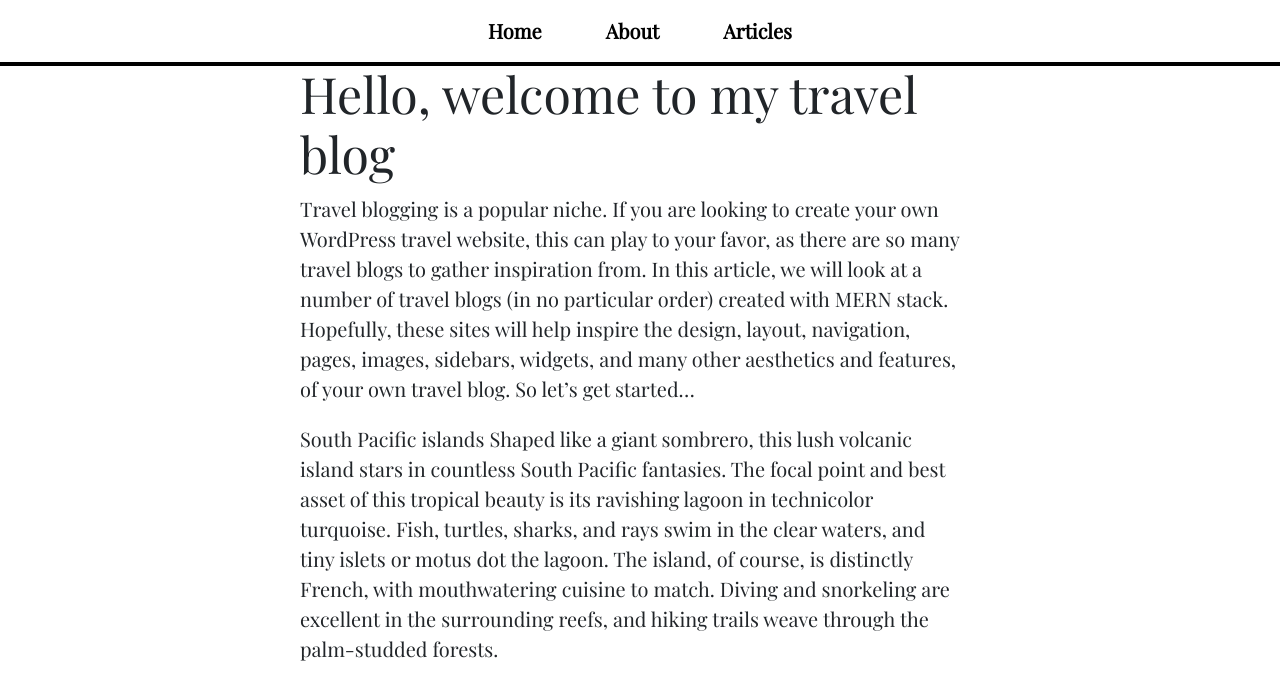
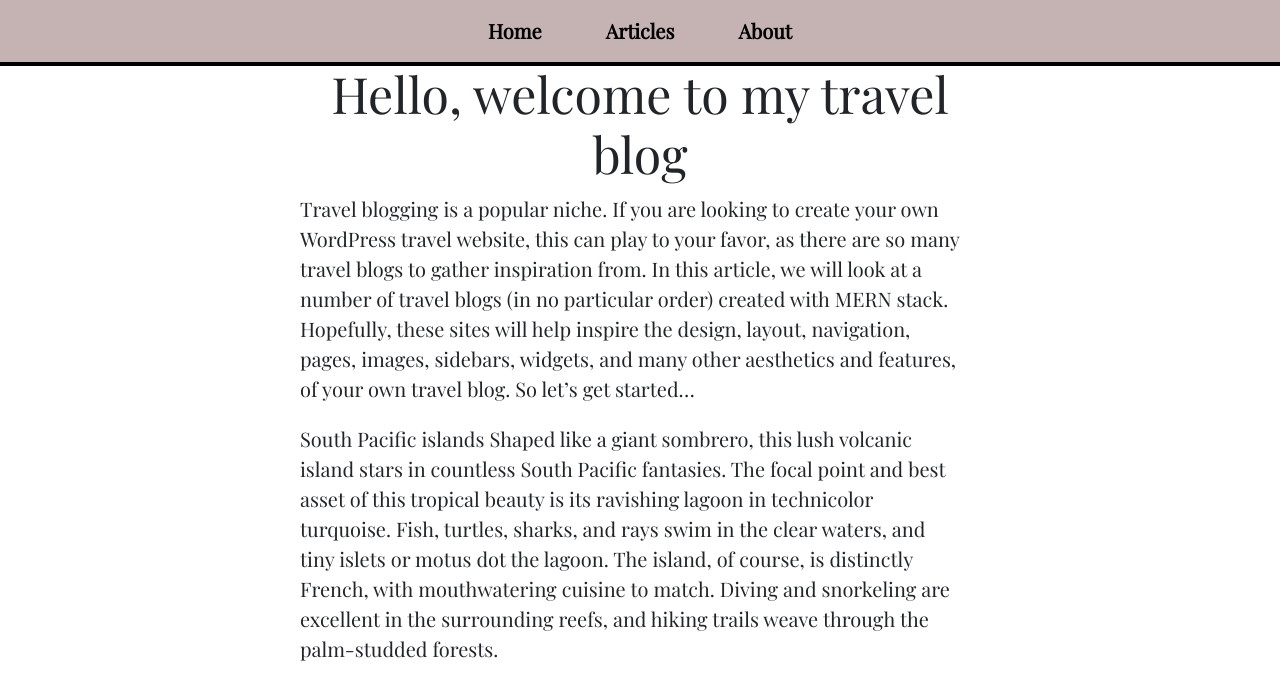
Before and after one commit to kevinjacob2001/Blog__MERN, a React (Create React App) app: page / in a window 1280 px wide. Shown: the top 700 px of the page. Built offline with nearby package versions, Linux system fonts and the light colour scheme; a web font is replaced by a local one.

Commit message:
modification

```diff
--- a/src/App.css
+++ b/src/App.css
@@ -1,7 +1,11 @@
 *{
 font-family: Playfair Display ;
 font-size: 20px;
+
 }
+
+
+
 
 button {
   padding: 16px;
@@ -11,6 +15,8 @@ button {
   color: white;
   border-radius: 8px;
   cursor: pointer;
+  border-width: 0;
+
 }
 
 h3, h4 {
@@ -23,7 +29,7 @@ nav {
   position: fixed;
   top: 0;
   width: 100%;
-  background: white;
+  background: rgb(197, 179, 179);
 }
 
 nav ul {
@@ -59,17 +65,21 @@ nav a:hover {
   padding-top: 64px;
 padding-left: 10px;
 padding-right: 10px;
+
+
 }
 
 .article-list-item {
   text-decoration: none;
   color: black;
   padding: 16px 0 0 0;
+
 }
 
 .article-list-item p {
   padding-bottom: 32px;
   border-bottom: 2px solid black;
+
 }
 
 #add-comment-form {
@@ -94,6 +104,7 @@ padding-right: 10px;
 
 #add-comment-form button {
   width: 320px;
+  border-radius: 7px;
 }
 
 #upvotes-section button, p {
--- a/src/Components/NavBar.jsx
+++ b/src/Components/NavBar.jsx
@@ -7,8 +7,8 @@ const NavBar = () => {
       <ul>
         <li>
           <Link to="/">Home</Link>
+          <Link to="/articles-list">Articles</Link>
           <Link to="/about">About</Link>
-          <Link to="/articles-list">Articles</Link>
         </li>
       </ul>
     </nav>
--- a/src/pages/AboutPage.jsx
+++ b/src/pages/AboutPage.jsx
@@ -3,7 +3,7 @@ import React from "react";
 const AboutPage = () => {
   return (
     <>
-      <h1>About me</h1>
+      <h1 style={{textAlign:"center"}}>About me</h1>
       <p>
         Travel blogging is a popular niche. If you are looking to create your
         own WordPress travel website, this can play to your favor, as there are
--- a/src/pages/ArticlesListPage.jsx
+++ b/src/pages/ArticlesListPage.jsx
@@ -6,7 +6,7 @@ import articleContent from "./article-content";
 const ArticlesListPage = () => {
   return (
     <>
-      <h1>Articles</h1>
+      <h1 style={{textAlign:"center"}}>Articles</h1>
       <ArticleList articles={articleContent} />
     </>
   );
--- a/src/pages/Articlespage.jsx
+++ b/src/pages/Articlespage.jsx
@@ -31,7 +31,7 @@ const ArticlePage = ({ match }) => {
 
   return (
     <>
-      <h1>{article.title}</h1>
+      <h1 style={{textAlign:"center"}}>{article.title}</h1>
      <UpvotesSection articleName={name} upvotes={articleInfo.upvotes} setArticleInfo={setArticleInfo}/>
       {article.content.map((paragraph, key) => (
         <p key={key}>{paragraph}</p>
--- a/src/pages/homepage.jsx
+++ b/src/pages/homepage.jsx
@@ -3,7 +3,7 @@ import React from "react";
 const HomePage = () => {
   return (
     <>
-      <h1>Hello, welcome to my travel blog</h1>
+      <h1 style={{textAlign:"center"}}>Hello, welcome to my travel blog</h1>
       <p>
       Travel blogging is a popular niche. If you are looking to create your own WordPress travel website, this can play to your favor, as there are so many travel blogs to gather inspiration from.
 In this article, we will look at a number of travel blogs (in no particular order) created with MERN stack. Hopefully, these sites will help inspire the design, layout, navigation, pages, images, sidebars, widgets, and many other aesthetics and features, of your own travel blog. So let’s get started…
```
